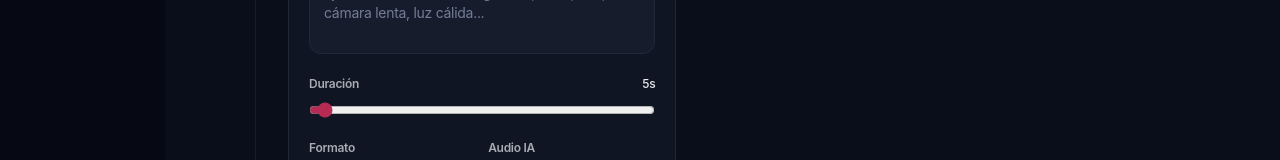
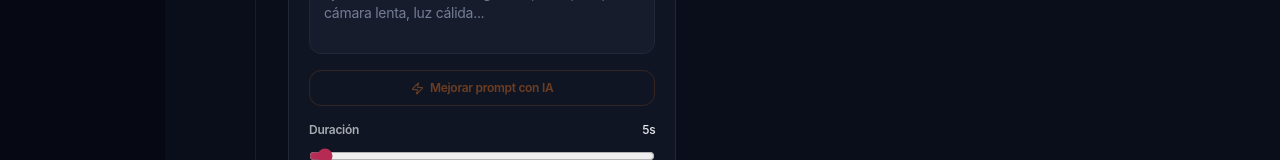
Before and after one commit to garcia-bj/dashboard-de-vega, a Next.js app in the folder frontend/: page /video in a window 1280 px wide. Shown: the part 567-727 px from the top of the page. Built offline with nearby package versions, Linux system fonts and the light colour scheme; no server answers; sample sign-in values are in the browser's storage.

Commit message:
feat(video): resolucion 720p por defecto + mejorador de prompt en generacion de video
- Baja la resolucion de Kie de 1080p a 720p para reducir costo
- Agrega boton 'Mejorar prompt con IA' en el textarea de generacion de video

```diff
--- a/frontend/src/app/(app)/video/page.tsx
+++ b/frontend/src/app/(app)/video/page.tsx
@@ -8,7 +8,7 @@ import { useAuthStore } from "@/store/auth";
 import { api, VideoProjectOut } from "@/lib/api";
 import {
   Video, Upload, X, Loader2, AlertCircle, Trash2, Clock, Play,
-  Images as ImagesIcon, Film, Volume2, VolumeX, Sparkles,
+  Images as ImagesIcon, Film, Volume2, VolumeX, Sparkles, Zap,
 } from "lucide-react";
 
 const API_BASE = process.env.NEXT_PUBLIC_API_URL || "http://localhost:8000";
@@ -44,6 +44,7 @@ export default function VideoPage() {
   const [aspectRatio, setAspectRatio] = useState("9:16");
   const [audio, setAudio] = useState(true);
   const [submitting, setSubmitting] = useState(false);
+  const [enhancing, setEnhancing] = useState(false);
 
   const [projects, setProjects] = useState<VideoProjectOut[]>([]);
   const [loading, setLoading] = useState(true);
@@ -119,6 +120,21 @@ export default function VideoPage() {
       toast.error(e instanceof Error ? e.message : "Error al enviar");
     } finally {
       setSubmitting(false);
+    }
+  };
+
+  const handleEnhance = async () => {
+    if (!prompt.trim()) return toast.error("Escribí un prompt para mejorar");
+    if (!token) { toast.error("Sesión expirada"); return; }
+    setEnhancing(true);
+    try {
+      const data = await api.publish.enhancePrompt(prompt.trim(), token);
+      setPrompt(data.enhanced_prompt);
+      toast.success("Prompt mejorado");
+    } catch (e) {
+      toast.error(e instanceof Error ? e.message : "Error al mejorar el prompt");
+    } finally {
+      setEnhancing(false);
     }
   };
 
@@ -253,6 +269,15 @@ export default function VideoPage() {
                   : "Ej: cambiar el fondo a una playa, agregar slow-motion..."}
                 className="w-full rounded-xl border border-border bg-muted px-3.5 py-2.5 text-sm text-foreground placeholder:text-muted-foreground resize-none focus:outline-none focus:ring-1 focus:ring-ring transition-colors"
               />
+              <button
+                onClick={handleEnhance}
+                disabled={enhancing || !prompt.trim()}
+                className="mt-2.5 w-full h-9 rounded-xl border border-secondary/40 text-xs font-semibold text-secondary hover:bg-secondary/10 disabled:opacity-40 disabled:cursor-not-allowed transition-all flex items-center justify-center gap-1.5"
+              >
+                {enhancing
+                  ? <><Loader2 size={13} className="animate-spin" /> Mejorando prompt...</>
+                  : <><Zap size={13} /> Mejorar prompt con IA</>}
+              </button>
             </div>
 
             {/* Duration */}
```
Also changed, not shown: 1 other file (tests, documents, lock files or other folders).
